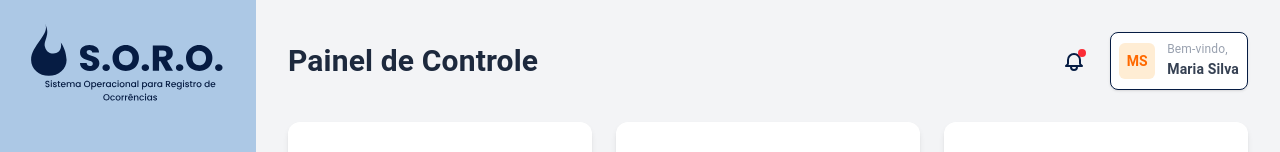
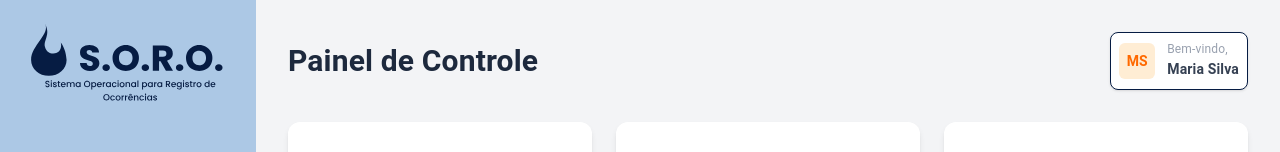
Before and after one commit to Molimpion/S.O.R.O-FrontEnd, a React (Vite) app: page / in a window 1280 px wide. Shown: the top 152 px of the page. Built offline with nearby package versions, Linux system fonts and the light colour scheme.

Commit message:
Finalizacao da tela usuario

```diff
--- a/src/components/Header.jsx
+++ b/src/components/Header.jsx
@@ -17,10 +17,6 @@ function Header({ title, userName, onMenuClick }) {
 
       <div className="flex items-center gap-6">
         {/* CORREÇÃO: Cor do ícone do sino alterada */}
-        <button className="text-[#061C43] hover:text-blue-800 relative">
-          <BellIcon />
-          <span className="absolute top-0 right-0 block h-2 w-2 rounded-full bg-red-500"></span>
-        </button>
 
         {/* CORREÇÃO: Espessura da borda ajustada */}
         <button className="flex items-center gap-3 bg-white p-2 rounded-lg border-[0.5px] border-[#061C43] shadow-sm">
```
